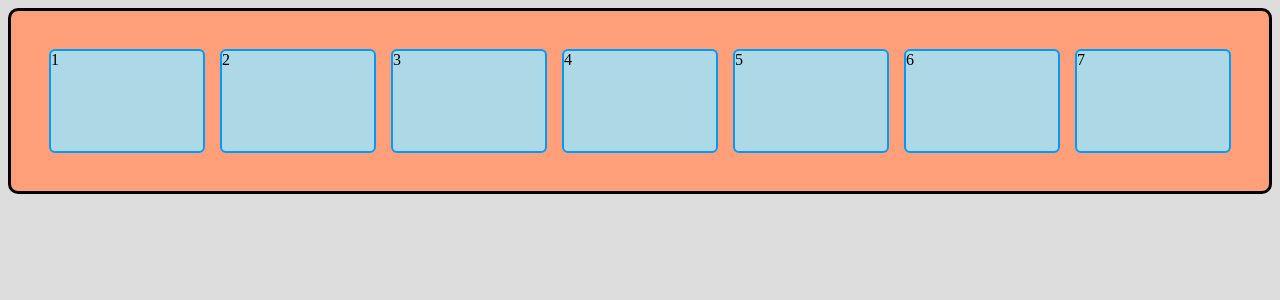
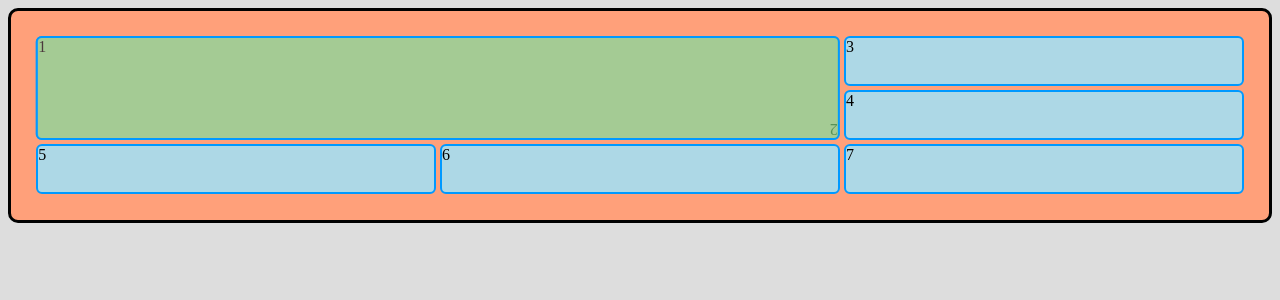
Before and after one commit to YamidHrodriguez/projects, a PHP site: page /Web_projects/experimentos_Web/grid.html in a window 1280 px wide. Shown: the top 300 px of the page. Run offline with PHP 8.4, Linux system fonts and the light colour scheme.

Commit message:
Bentos con grid

```diff
--- a/Web_projects/experimentos_Web/styles.css
+++ b/Web_projects/experimentos_Web/styles.css
@@ -4,19 +4,35 @@
     border-radius: 10px;
     display: grid;
     /*Una manera de hacer responsive, más sencilla*/
-    grid-template-columns: repeat(
-        auto-fit,
-        minmax(100px, 1fr)
-    );
-    gap: 15px;
-    padding: 3%;
+   grid-template-columns: 1fr 1fr;
+   grid-auto-rows: 50px;
+   gap: 4px;
+   padding: 2%;
+}
+
+@media (width > 500px){
+    .container{
+        grid-template-columns: minmax(200px ,1fr) 1fr 1fr;
+    }
 }
 
 .container div{
-    height: 100px;
     background: lightblue;
     border: 2px solid #09f;
     border-radius: 6px;
+}
+.container div:first-child{
+    background: rgb(126, 208, 126);
+    grid-column: 1 / 3;
+    grid-row: 1 / 3;
+    z-index: 999;
+    opacity: 0.7;
+}
+.container div:nth-child(2){
+    background: pink;
+    grid-column: 1 / 3;
+    grid-row: 1 / 3;
+    transform: rotate(180deg);
 }
 body{
     background: #ddd;
```
